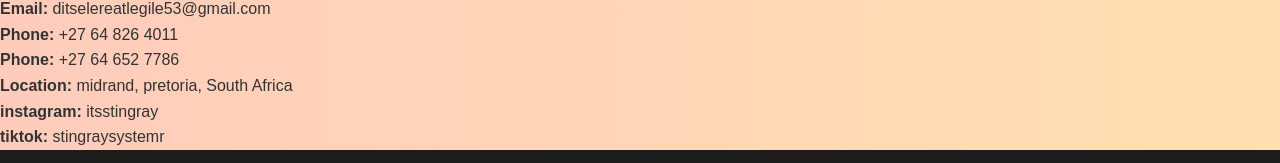
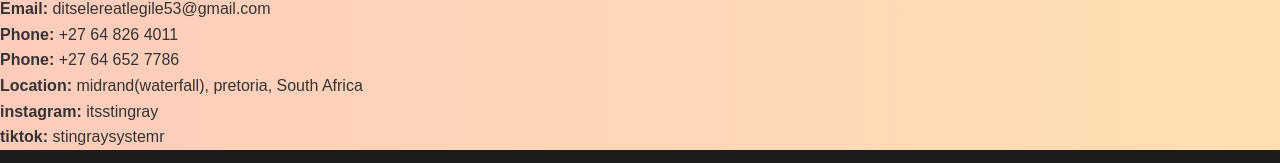
Before and after one commit to sekgotheT/stingrayFX, a website: page public/contact.html in a window 1280 px wide. Shown: the part 498-661 px from the top of the page. Drawn offline with Linux system fonts and the light colour scheme; a script that the page names is missing.

Commit message:
Update contact.html

```diff
--- a/public/contact.html
+++ b/public/contact.html
@@ -54,7 +54,7 @@
       <li><strong>Email:</strong> ditselereatlegile53@gmail.com</li>
       <li><strong>Phone:</strong> +27 64 826 4011</li>
       <li><strong>Phone:</strong> +27 64 652 7786</li>
-      <li><strong>Location:</strong> midrand, pretoria, South Africa</li>
+      <li><strong>Location:</strong> midrand(waterfall), pretoria, South Africa</li>
       <li><strong>instagram:</strong> itsstingray</li>
       <li><strong>tiktok:</strong> stingraysystemr</li>
     </ul>
```
